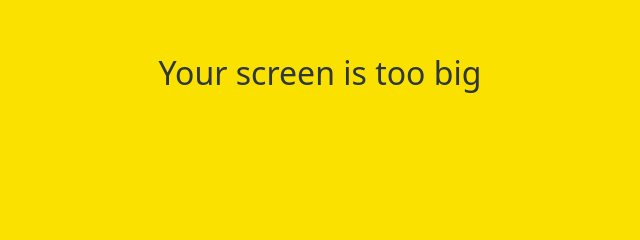
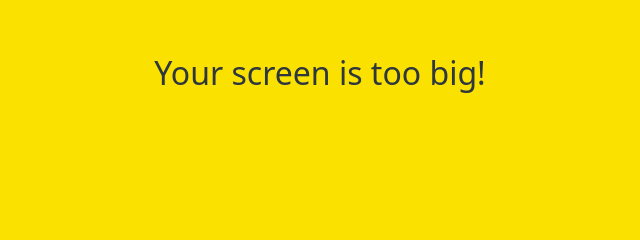
Before and after one commit to riukui/kokoa-clone-2024, a plain HTML site: page chat.html in a window 1280 px wide. Shown: the part 327-567 px from the top of the page, 320-960 px from the left. Drawn offline with Linux system fonts and the light colour scheme.

Commit message:
Update chat.html

```diff
--- a/chat.html
+++ b/chat.html
@@ -75,7 +75,7 @@
     </form>
 
     <div id="no-mobile">
-        <span>Your screen is too big</span>
+        <span>Your screen is too big!</span>
     </div>
 
     <script src="https://kit.fontawesome.com/4f5a69556f.js" crossorigin="anonymous">
```
